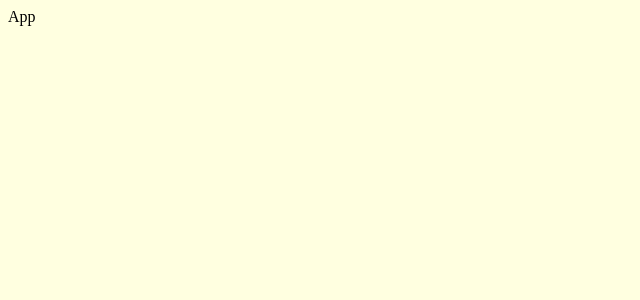
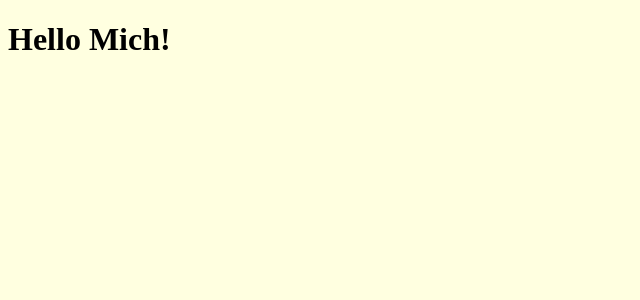
Before and after one commit to Michal-Radomski/ServerSideRendering_with_React_and_Redux, a React (Create React App) app in the folder AdditionalTasks/03/: page / in a window 1280 px wide. Shown: the top 300 px of the page, without its empty margins (0-640 px from the left). Built offline with nearby package versions, Linux system fonts and the light colour scheme; the HTML template or start-up script is replaced by a standard one.

Commit message:
Home component done

```diff
--- a/AdditionalTasks/03/src/App.tsx
+++ b/AdditionalTasks/03/src/App.tsx
@@ -1,8 +1,14 @@
 import React from "react";
 import "./App.scss";
 
-function App() {
-  return <React.Fragment>App</React.Fragment>;
+import Home from "./Home";
+
+function App(): JSX.Element {
+  return (
+    <React.Fragment>
+      <Home name="Mich" />
+    </React.Fragment>
+  );
 }
 
 export default App;
--- /dev/null
+++ b/AdditionalTasks/03/src/Home.tsx
@@ -0,0 +1,11 @@
+import React from "react";
+
+const Home = (props: {name: string}) => {
+  return (
+    <React.Fragment>
+      <h1>Hello {props.name}!</h1>
+    </React.Fragment>
+  );
+};
+
+export default Home;
```
